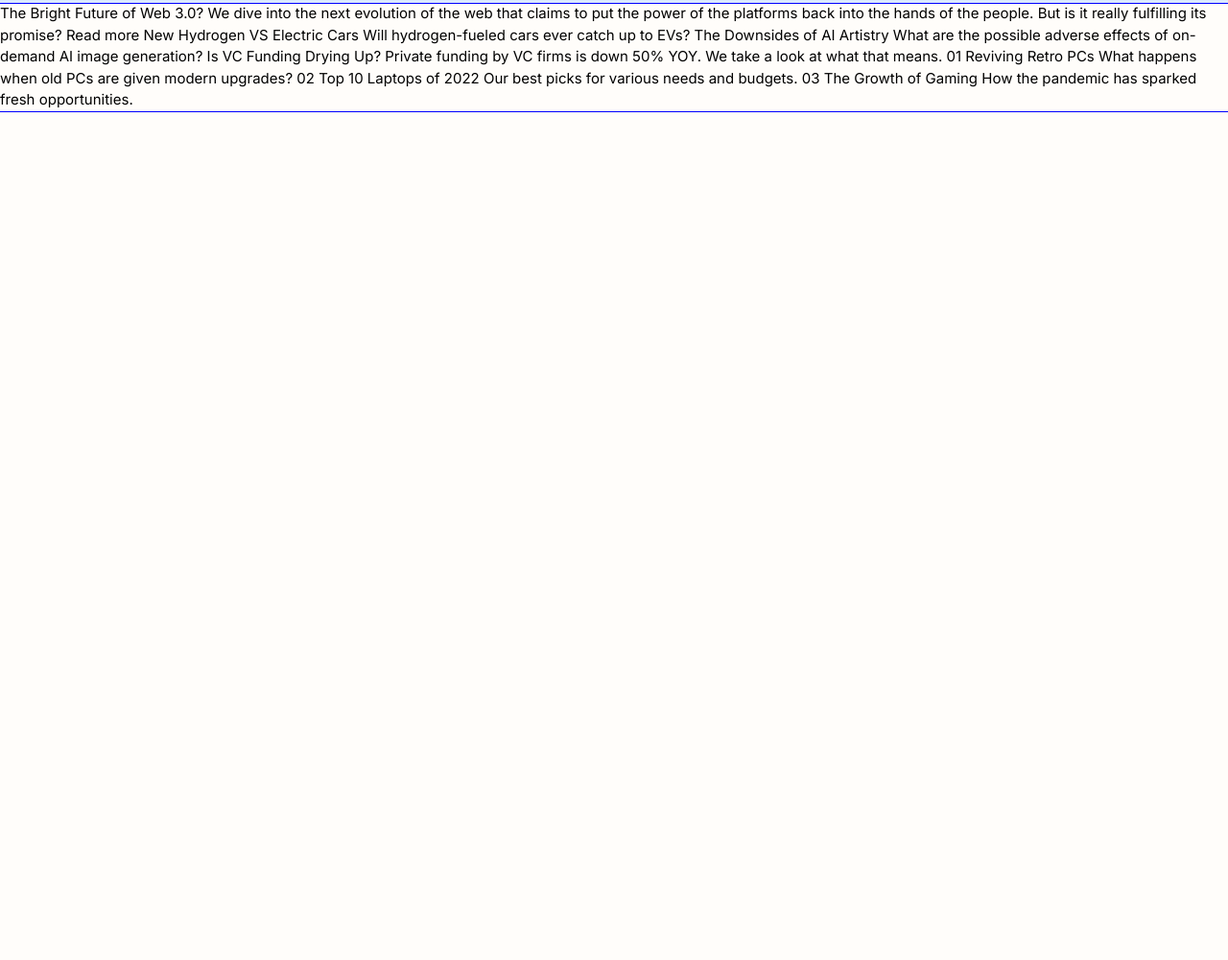
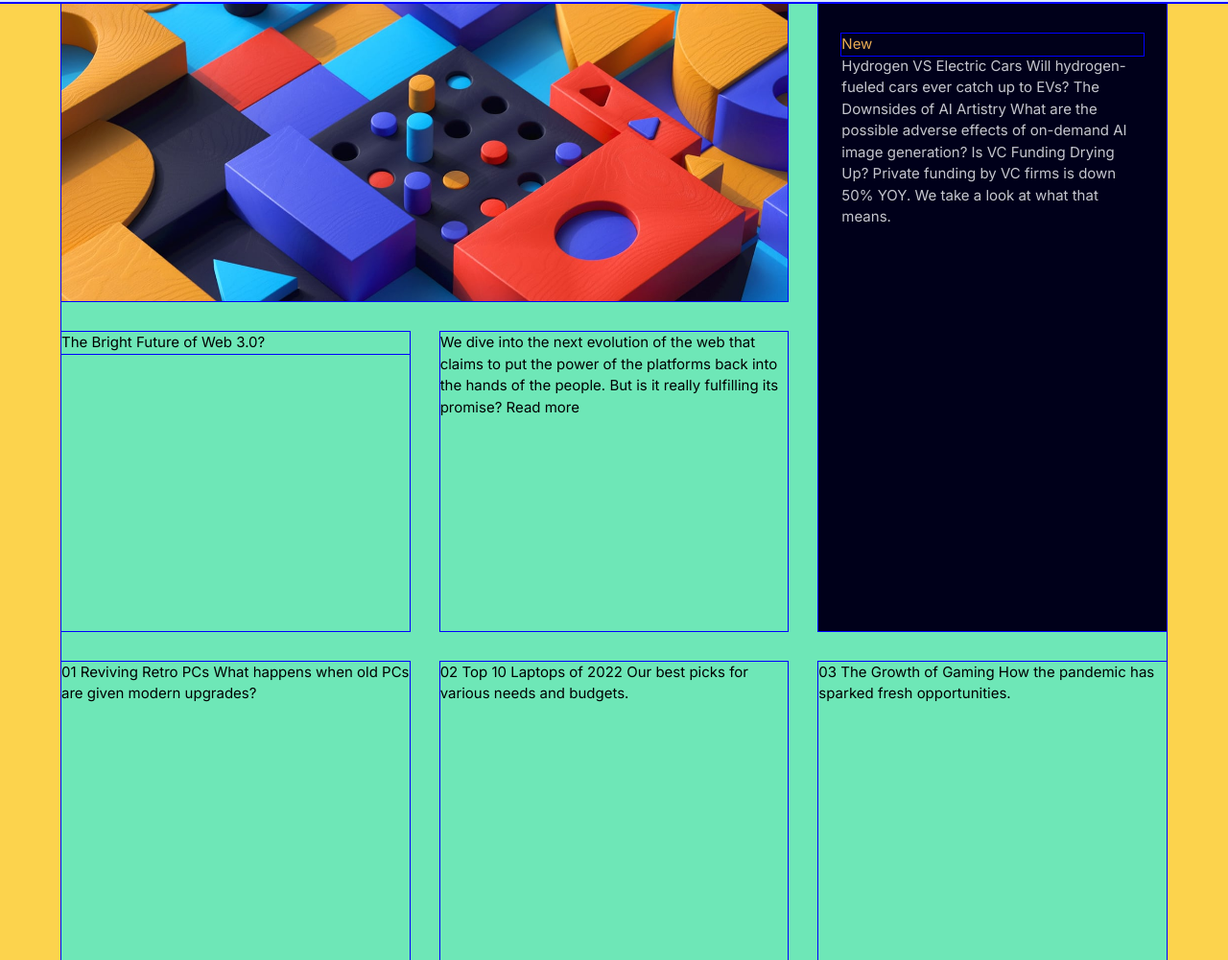
Before and after one commit to lilKriT/Bright-Future-News-Page, a website built with Vite: page index.html in a window 1280 px wide. Shown: the part 104-1105 px from the top of the page at 96% size. Before the commit the page ends 800 px from the top, so only its background shows below. Built offline with nearby package versions, Linux system fonts and the light colour scheme.

Commit message:
Styling main grid.

```diff
--- a/index.html
+++ b/index.html
@@ -41,16 +41,52 @@
         </menu>
       </nav>
     </header>
-    The Bright Future of Web 3.0? We dive into the next evolution of the web
-    that claims to put the power of the platforms back into the hands of the
-    people. But is it really fulfilling its promise? Read more New Hydrogen VS
-    Electric Cars Will hydrogen-fueled cars ever catch up to EVs? The Downsides
-    of AI Artistry What are the possible adverse effects of on-demand AI image
-    generation? Is VC Funding Drying Up? Private funding by VC firms is down 50%
-    YOY. We take a look at what that means. 01 Reviving Retro PCs What happens
-    when old PCs are given modern upgrades? 02 Top 10 Laptops of 2022 Our best
-    picks for various needs and budgets. 03 The Growth of Gaming How the
-    pandemic has sparked fresh opportunities.
+
+    <!-- Main content -->
+    <main class="bg-amber-300 flex flex-col items-center">
+      <!-- Wrapper -->
+      <div class="mainGrid gap-8 w-full max-w-6xl bg-emerald-300">
+        <!-- Main Image -->
+        <div class="col-span-2">
+          <img src="image-web-3-desktop.jpg" alt="Web 3.0" />
+        </div>
+
+        <!-- Side news -->
+        <div class="sideNews">
+          <h2>New</h2>
+          Hydrogen VS Electric Cars Will hydrogen-fueled cars ever catch up to
+          EVs? The Downsides of AI Artistry What are the possible adverse
+          effects of on-demand AI image generation? Is VC Funding Drying Up?
+          Private funding by VC firms is down 50% YOY. We take a look at what
+          that means.
+        </div>
+
+        <!-- Title -->
+        <div><h1 class="">The Bright Future of Web 3.0?</h1></div>
+
+        <!-- Main article -->
+        <div>
+          We dive into the next evolution of the web that claims to put the
+          power of the platforms back into the hands of the people. But is it
+          really fulfilling its promise? Read more
+        </div>
+
+        <!-- Latest Articles -->
+        <div>
+          01 Reviving Retro PCs What happens when old PCs are given modern
+          upgrades?
+        </div>
+        <div>
+          02 Top 10 Laptops of 2022 Our best picks for various needs and
+          budgets.
+        </div>
+        <div>
+          03 The Growth of Gaming How the pandemic has sparked fresh
+          opportunities.
+        </div>
+      </div>
+    </main>
+
     <!-- <div id="app"></div>
     <script type="module" src="/main.js"></script> -->
   </body>
--- a/style.css
+++ b/style.css
@@ -26,6 +26,23 @@
     @apply transition duration-300 ease-in-out;
     @apply hover:text-softRed;
   }
+
+  /* Main Grid */
+  .mainGrid {
+    @apply grid grid-cols-3 grid-rows-3;
+  }
+
+  .sideNews {
+    @apply row-span-2 px-6 py-8 bg-veryDarkBlue text-grayishBlue;
+  }
+
+  .sideNews h2 {
+    @apply text-softOrange;
+  }
+
+  .sideNews h3 {
+    @apply text-offWhite;
+  }
 }
 
 @layer utilities {
```
